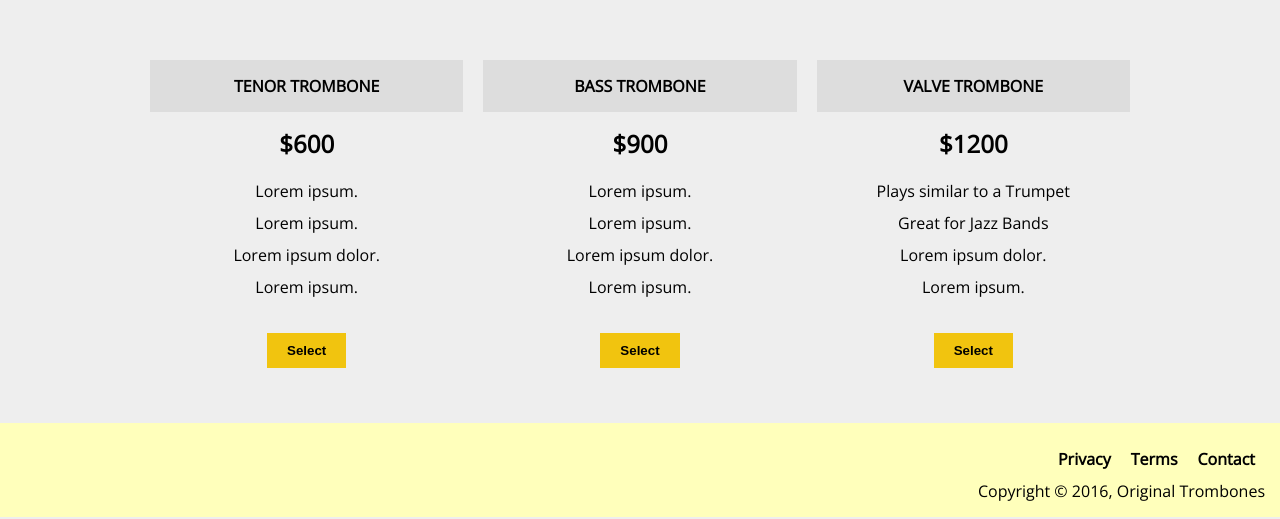
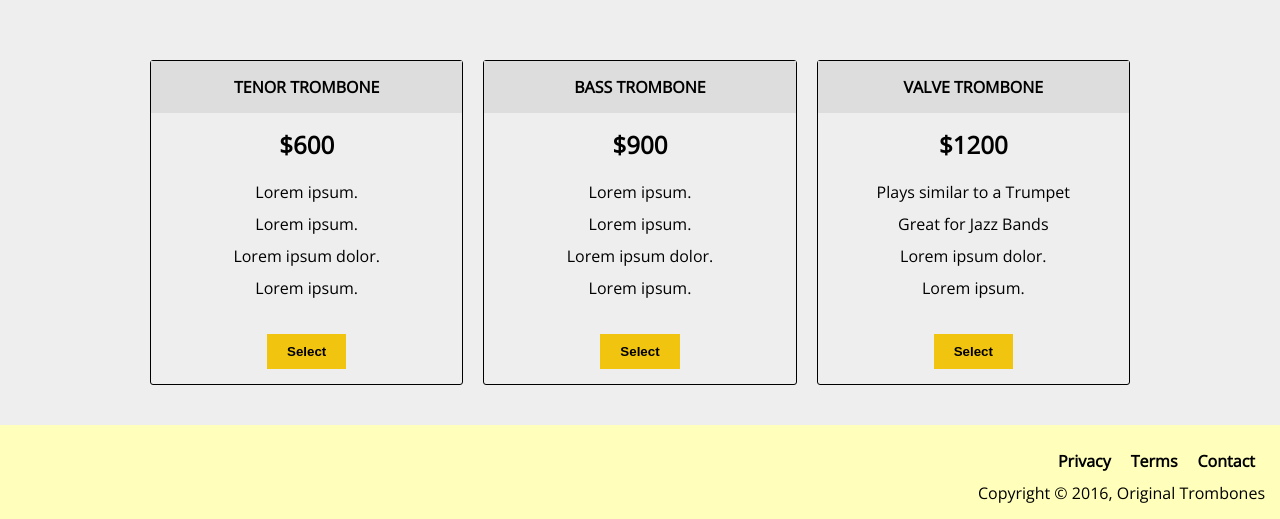
Before and after one commit to veerendranath0312/productLandingPage, a plain HTML site: page index.html in a window 1280 px wide. Shown: the part 1357-1876 px from the top of the page. Drawn offline with nearby package versions, Linux system fonts and the light colour scheme.

Commit message:
Update index.html

```diff
--- a/index.html
+++ b/index.html
@@ -135,7 +135,7 @@ iframe {
   text-align: center;
   width: calc(100%  / 3);
   margin: 10px;
-  /* border: 1px solid black; */
+  border: 1px solid black;
   border-radius: 3px;
 }
 
```
